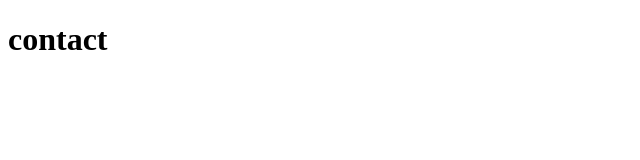
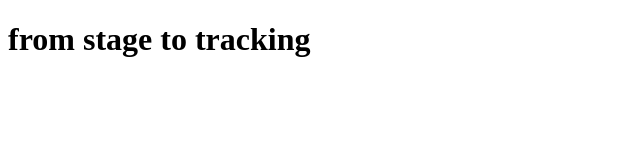
Before and after one commit to AsemTamer/techcampus1, a plain HTML site: page index.html in a window 1280 px wide. Shown: the whole page, without its empty margins (0-640 px from the left). Drawn offline with Linux system fonts and the light colour scheme.

Commit message:
the html second

```diff
--- a/index.html
+++ b/index.html
@@ -1,9 +1,9 @@
 <!DOCTYPE html>
 <html>
     <head>
-        <title>about</title>
+        <title>the second one </title>
     </head>
     <body>
-        <h1>contact </h1>
+        <h1>from stage to tracking  </h1>
     </body>
 </html>
```
